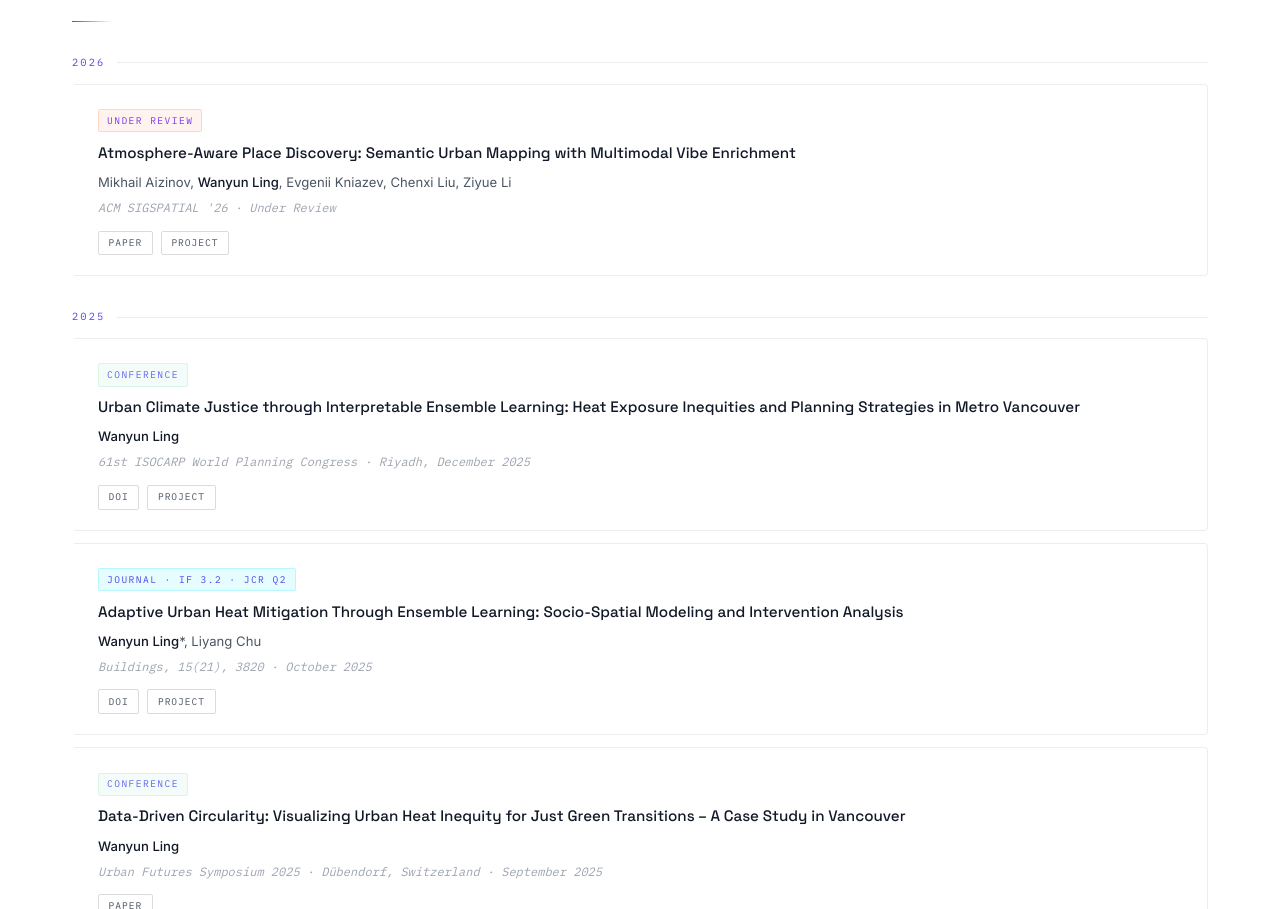
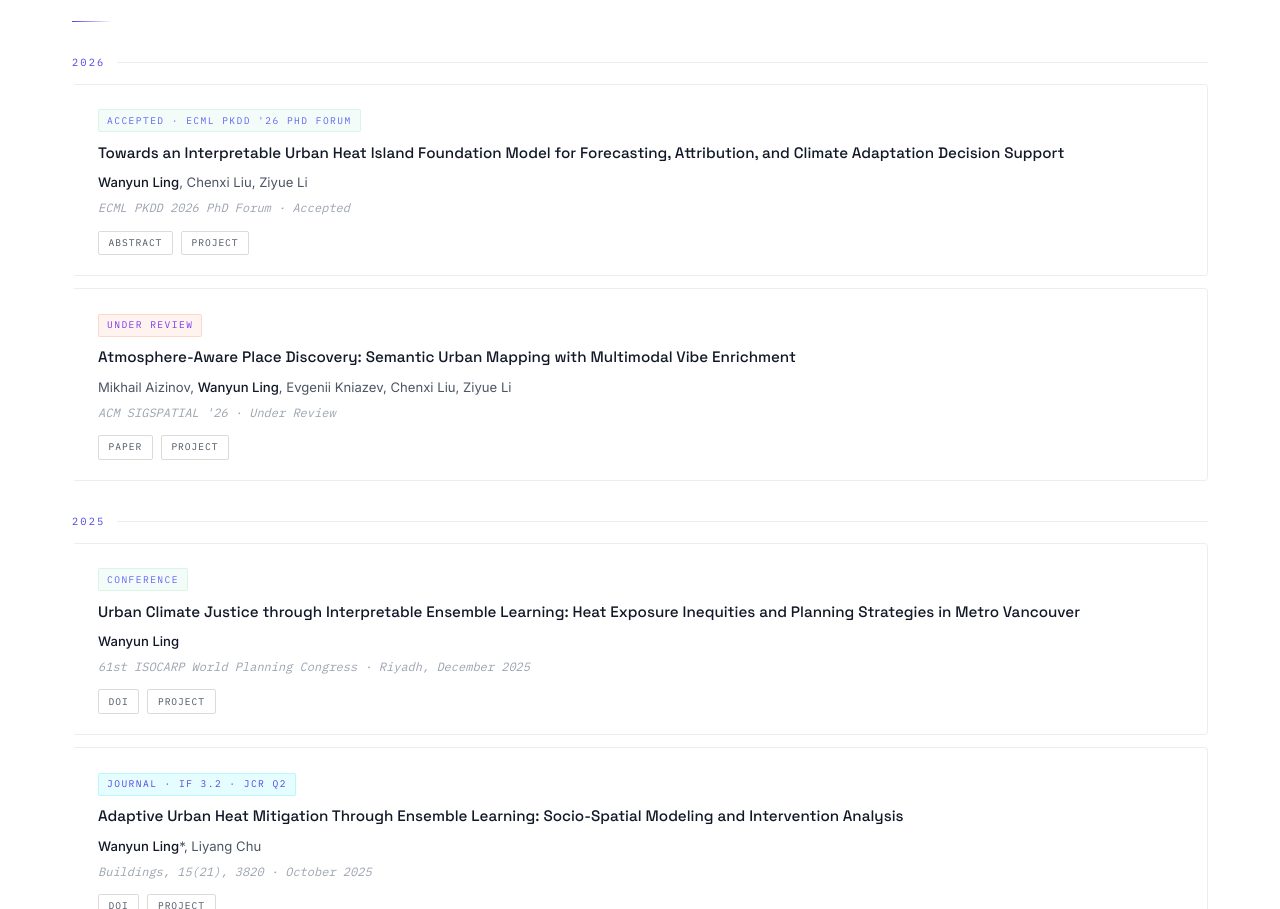
Before and after one commit to wyling0v0/wyling0v0.github.io, a plain HTML site: page index.html in a window 1280 px wide. Shown: the part 3296-4205 px from the top of the page. Drawn offline with Linux system fonts and the light colour scheme.

Commit message:
Add ECML PKDD paper to homepage

```diff
--- a/index.html
+++ b/index.html
@@ -414,6 +414,21 @@
     <div class="pub-year-label">2026</div>
 
     <div class="pub-item fade-in">
+      <span class="pub-status pub-status--conference">Accepted · ECML PKDD '26 PhD Forum</span>
+      <h3>
+        <a href="project/ecmlpkdd/draft_1/phd_forum_wyl.pdf" target="_blank">
+          Towards an Interpretable Urban Heat Island Foundation Model for Forecasting, Attribution, and Climate Adaptation Decision Support
+        </a>
+      </h3>
+      <div class="pub-authors"><strong>Wanyun Ling</strong>, Chenxi Liu, Ziyue Li</div>
+      <div class="pub-venue">ECML PKDD 2026 PhD Forum · Accepted</div>
+      <div class="pub-links">
+        <a href="project/ecmlpkdd/draft_1/phd_forum_wyl.pdf" class="pub-link" target="_blank">Abstract</a>
+        <a href="projects.html#uhifm" class="pub-link">Project</a>
+      </div>
+    </div>
+
+    <div class="pub-item fade-in">
       <span class="pub-status pub-status--review">Under Review</span>
       <h3>
         <a href="https://drive.google.com/file/d/1l4DxY0H1txNwYJ2k7t5cOeqkdhuh2-Ky/view?usp=sharing" target="_blank">
```
